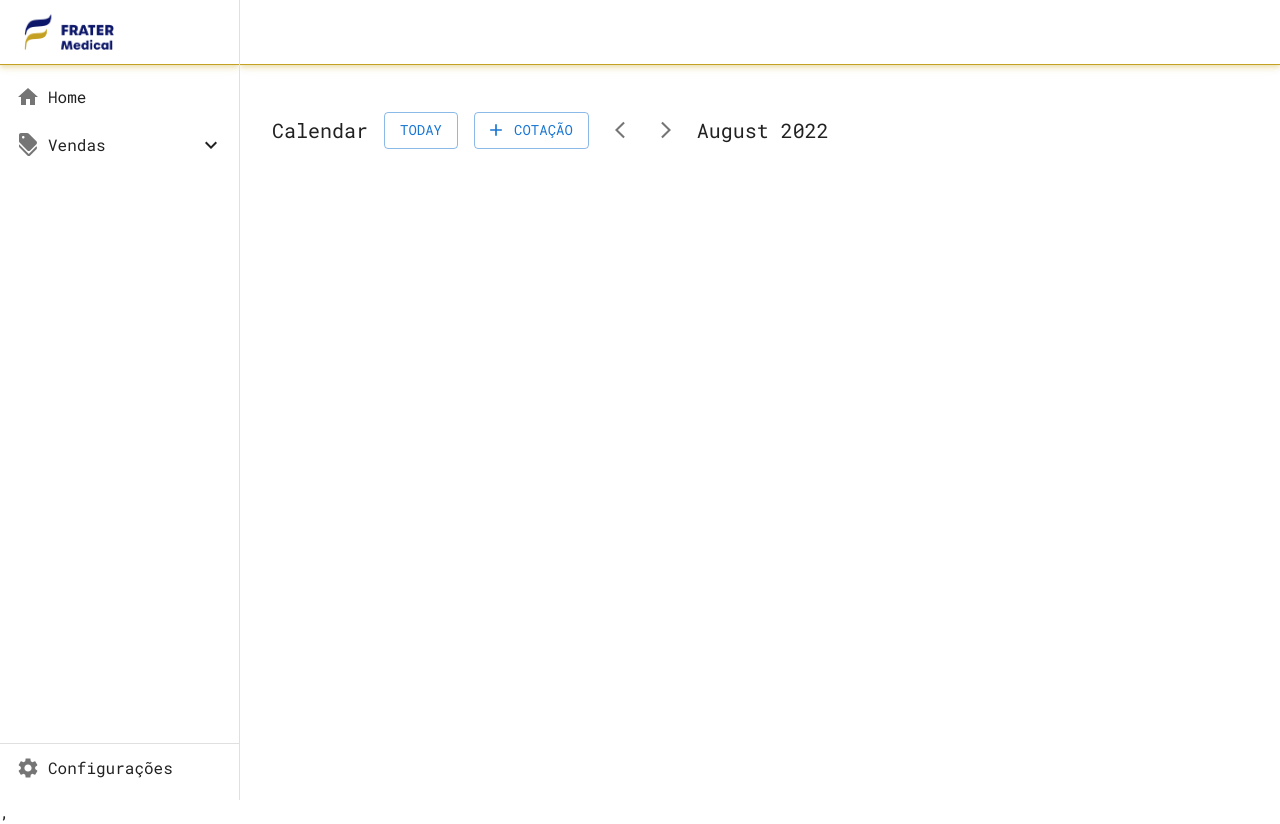
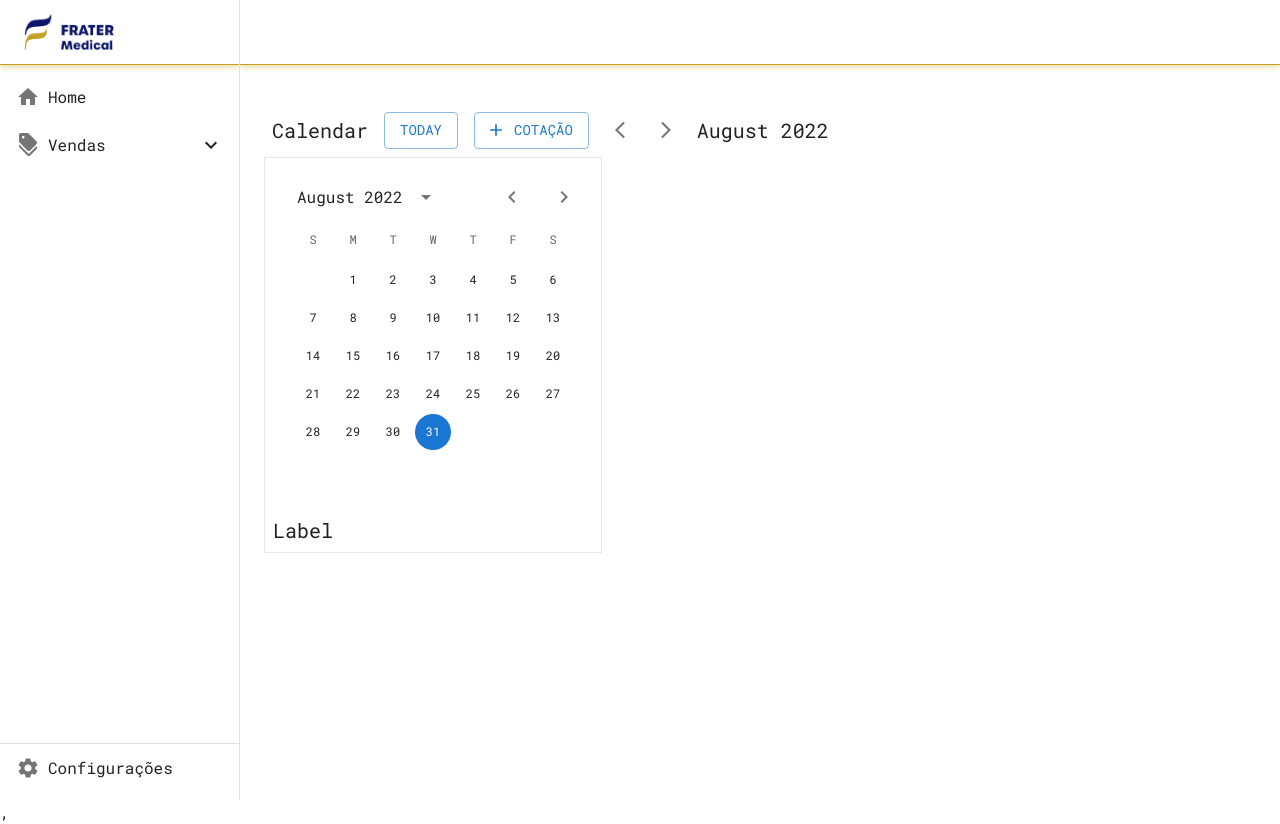
Before and after one commit to chameleonor/healthflip, a React (Vite) app: page / in a window 1280 px wide. Built offline with nearby package versions, Linux system fonts and the light colour scheme.

Commit message:
adding mini calendar and sidebar

```diff
--- a/package.json
+++ b/package.json
@@ -15,6 +15,7 @@
     "@mui/icons-material": "^5.10.3",
     "@mui/lab": "^5.0.0-alpha.97",
     "@mui/material": "^5.10.3",
+    "@mui/x-date-pickers": "^5.0.3",
     "dayjs": "^1.11.5",
     "express": "^4.18.1",
     "react": "^18.2.0",
--- a/src/components/Calendar/Calendar.tsx
+++ b/src/components/Calendar/Calendar.tsx
@@ -1,10 +1,8 @@
-import React, { useState, useContext, useEffect } from 'react';
-
-// import Box from '@mui/material/Box';
-
+import { useState, useContext, useEffect } from 'react';
+import Box from '@mui/material/Box';
 import Header from './Header';
 import EventModal from './EventModal';
-// import Sidebar from './Sidebar';
+import Sidebar from './Sidebar';
 // import Month from './Month';
 
 import CalendarContext from '../../context/Calendar/CalendarContext';
@@ -26,44 +24,32 @@ export const Calendar = () => {
       />
     )}
     <Header />
+    <Box
+      sx={{
+        display: 'flex',
+        justifyContent: 'flex-start',
+        height: '100%',
+      }}
+    >
+      <Box
+        sx={{
+          display: 'flex',
+          width: '350px',
+        }}
+      >
+        <Sidebar />
+      </Box>
+      {/* <Box
+        sx={{
+          width: '100%',
+          height: '100%',
+          display: 'block',
+        }}
+      >
+        <Month month={currenMonth} />
+      </Box> */}
+    </Box>
   </div>
-
-  // <Box
-  //   sx={{
-  //     height: '100%',
-  //     width: '100%',
-  //     display: 'grid',
-  //     gridTemplateColumns: 'repeat(1, 1fr)',
-  //     gridTemplateRows: '5% 95%',
-  //   }}
-  // >
-  //   <Header />
-  //   <Box
-  //     sx={{
-  //       display: 'flex',
-  //       justifyContent: 'flex-start',
-  //       height: '100%',
-  //     }}
-  //   >
-  //     <Box
-  //       sx={{
-  //         display: 'flex',
-  //         width: '350px',
-  //       }}
-  //     >
-  //       <Sidebar />
-  //     </Box>
-  //     <Box
-  //       sx={{
-  //         width: '100%',
-  //         height: '100%',
-  //         display: 'block',
-  //       }}
-  //     >
-  //       <Month month={currenMonth} />
-  //     </Box>
-  //   </Box>
-  // </Box>
 };
 
 export default Calendar;
--- a/src/components/Calendar/Labels.jsx
+++ b/src/components/Calendar/Labels.tsx
@@ -1,16 +1,20 @@
-import React, { useContext } from 'react';
+import { useContext } from 'react';
 import Typography from '@mui/material/Typography';
 import FormGroup from '@mui/material/FormGroup';
 import FormControlLabel from '@mui/material/FormControlLabel';
 import Checkbox from '@mui/material/Checkbox';
 
-import CalendarContext from '@/context/Calendar/CalendarContext';
-import { labelColors, getAriaLabel } from '@/utils';
+import CalendarContext from '../../context/Calendar/CalendarContext';
+import { labelColors, getAriaLabel } from '../../utils/calendar';
+
+// TODO: a lista de labels nao esta aparecendo
+// corrigir label colors
 
 export default function Labels() {
   const { labels, updateLabel } = useContext(CalendarContext);
+  console.log(labels)
   return (
-    <>
+    <div>
       <Typography
         variant="h4"
         component="div"
@@ -47,6 +51,6 @@ export default function Labels() {
           />
         ))}
       </FormGroup>
-    </>
+    </div>
   );
 }
--- a/src/components/Calendar/Sidebar.jsx
+++ b/src/components/Calendar/Sidebar.tsx
@@ -1,4 +1,3 @@
-import React from 'react';
 import Stack from '@mui/material/Stack';
 
 import SmallCalendar from './SmallCalendar';
--- /dev/null
+++ b/src/components/Calendar/SmallCalendar.tsx
@@ -0,0 +1,33 @@
+import { useState, useContext, useEffect } from 'react';
+import dayjs, { Dayjs } from 'dayjs';
+import TextField from '@mui/material/TextField';
+import { AdapterDayjs } from '@mui/x-date-pickers/AdapterDayjs';
+import { LocalizationProvider } from '@mui/x-date-pickers/LocalizationProvider';
+import { StaticDatePicker } from '@mui/x-date-pickers/StaticDatePicker';
+
+import CalendarContext from '../../context/Calendar/CalendarContext';
+
+export default function SmallCalendar() {
+  const [value, setValue] = useState<Dayjs | null>(dayjs());
+
+  const { setSmallCalendarMonth, setDaySelected, daySelected } =
+    useContext(CalendarContext);
+
+  useEffect(() => {
+    setSmallCalendarMonth(value.month());
+    setDaySelected(value);
+  }, [value])
+
+  return (
+    <LocalizationProvider dateAdapter={AdapterDayjs}>
+      <StaticDatePicker
+        displayStaticWrapperAs="desktop"
+        value={value}
+        onChange={setValue}
+        renderInput={(params) => <TextField {...params} />}
+      />
+
+
+    </LocalizationProvider>
+  );
+}
--- a/src/context/Calendar/CalendarContext.tsx
+++ b/src/context/Calendar/CalendarContext.tsx
@@ -12,6 +12,7 @@ const eventInitialState: Event = {
     patient: "",
     procedure: "",
     label: "indigo",
+    labels: [],
     day: dayjs().valueOf(),
     id: Date.now()
 }
--- a/src/types/Calendar.ts
+++ b/src/types/Calendar.ts
@@ -1,5 +1,5 @@
 import React, { Dispatch } from "react";
-import dayjs from 'dayjs';
+import { Dayjs } from 'dayjs';
 import { Event, Label } from "./Events";
 
 export interface Context {
@@ -7,8 +7,8 @@ export interface Context {
     setMonthIndex: Dispatch<number>;
     smallCalendarMonth: number;
     setSmallCalendarMonth: Dispatch<number>;
-    daySelected: dayjs.Dayjs;
-    setDaySelected: Dispatch<null>;
+    daySelected: Dayjs;
+    setDaySelected: Dispatch<Dayjs>;
     showEventModal: boolean;
     setShowEventModal: Dispatch<boolean>;
     dispatchCalendarEvent: Dispatch<any>;
--- a/src/types/Events.ts
+++ b/src/types/Events.ts
@@ -1,4 +1,4 @@
-type LabelColors = "indigo" | "gray" | "green" | "blue" | "red" | "purple"
+export type LabelColors = "indigo" | "gray" | "green" | "blue" | "red" | "purple"
 
 export interface Label {
     label: LabelColors;
@@ -12,7 +12,8 @@ export interface Event {
     insurance: string;
     patient: string;
     procedure: string;
-    label: LabelColors;
+    label: string;
+    labels: Label[];
     day: number;
     id: number;
 }
--- a/src/utils/calendar.tsx
+++ b/src/utils/calendar.tsx
@@ -15,7 +15,7 @@ export const getMonth = (month = dayjs().month()) => {
 };
 
 export const labelColors = {
-  indigo: 'rgba(99, 102, 241, 1)',
+  indigo: '#6366f1',
   gray: 'rgba(107, 114, 128, 1)',
   green: 'rgba(16, 185, 129, 1)',
   blue: 'rgba(59, 130, 246, 1)',
@@ -32,6 +32,6 @@ export const labelClasses = [
   'purple',
 ];
 
-export const getAriaLabel = (lbl) => ({
+export const getAriaLabel = (lbl: string) => ({
   inputProps: { 'aria-label': lbl },
 });
--- /dev/null
+++ b/src/utils/colors.css
@@ -0,0 +1,3 @@
+.a {
+    color: #6366f1
+}
```
Also changed, not shown: src/components/Calendar/SmallCalendar.jsx (deleted, +0 -23 lines), 1 other file (tests, documents, lock files or other folders).
